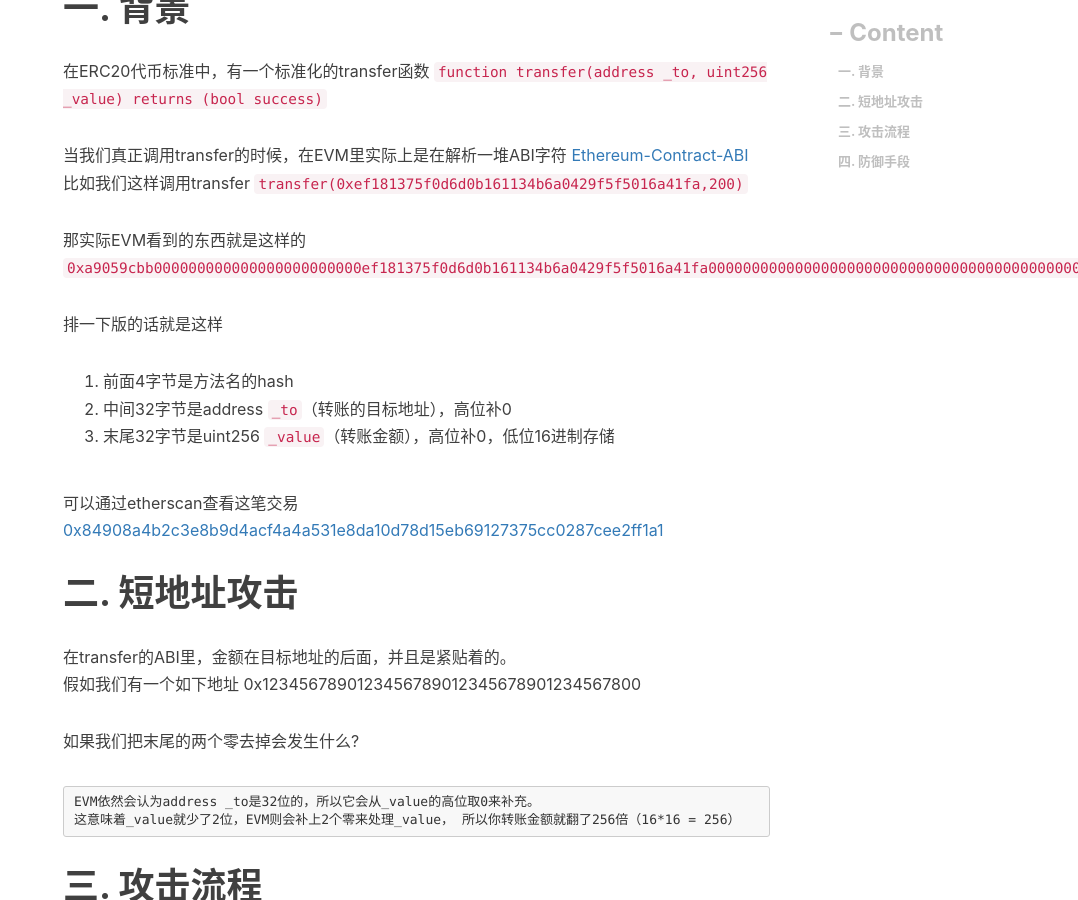
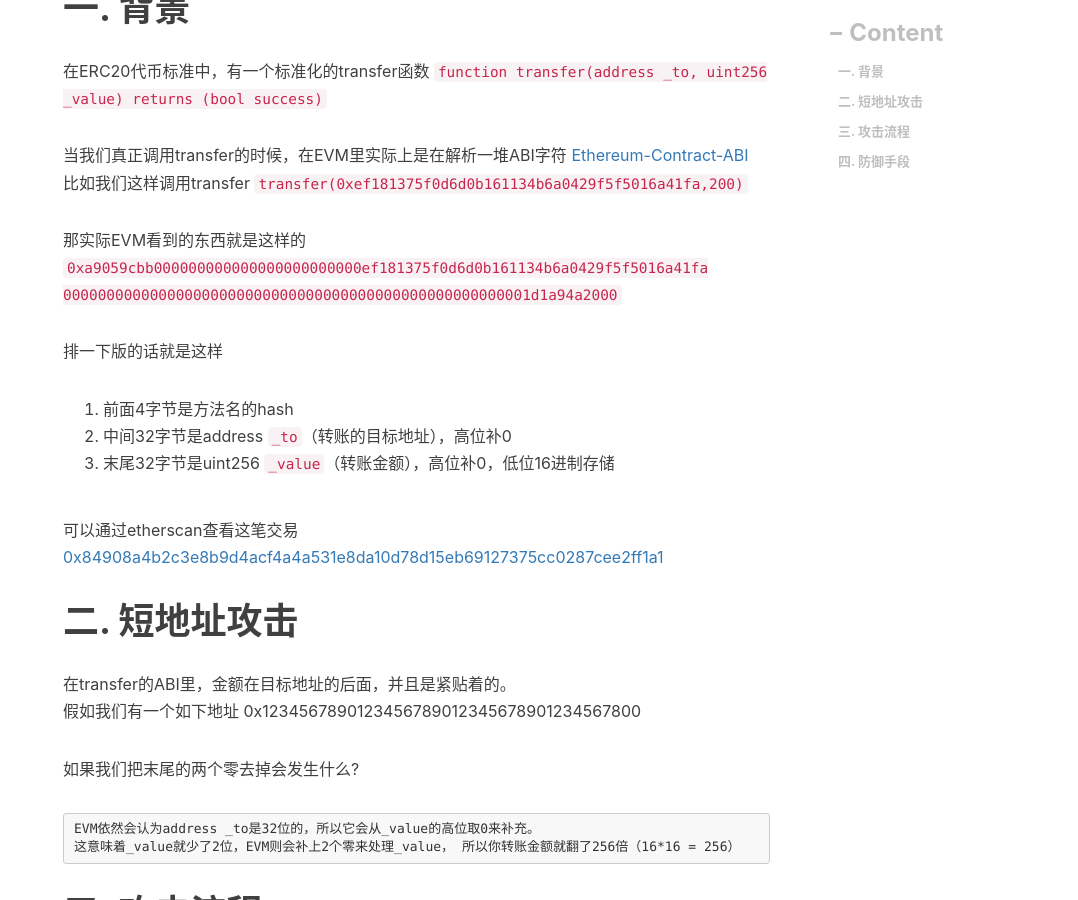
Before and after one commit to engru/chenguolin.github.io, a Jekyll site: the page built from _posts/2018-11-06-【Ethereum-2】短地址攻击.md, in a window 1280 px wide and 900 px high, scrolled down 518 px. Shown: the whole window, without its empty margins (202-1280 px from the left). Built offline with Jekyll 4.4.1, drawn with Linux system fonts in a browser that asks for light colours; nearby versions of some CDN libraries; comment, search, counter and statistics services are not loaded.

Commit message:
Update 2018-11-06-【Ethereum-2】短地址攻击.md

```diff
--- a/_posts/2018-11-06-【Ethereum-2】短地址攻击.md
+++ b/_posts/2018-11-06-【Ethereum-2】短地址攻击.md
@@ -12,7 +12,8 @@ tags:          #标签
 当我们真正调用transfer的时候，在EVM里实际上是在解析一堆ABI字符 [Ethereum-Contract-ABI](https://github.com/ethereum/wiki/wiki/Ethereum-Contract-ABI)
 比如我们这样调用transfer `transfer(0xef181375f0d6d0b161134b6a0429f5f5016a41fa,200)`
 
-那实际EVM看到的东西就是这样的 `0xa9059cbb000000000000000000000000ef181375f0d6d0b161134b6a0429f5f5016a41fa000000000000000000000000000000000000000000000000000001d1a94a2000`
+那实际EVM看到的东西就是这样的 `0xa9059cbb000000000000000000000000ef181375f0d6d0b161134b6a0429f5f5016a41fa
+000000000000000000000000000000000000000000000000000001d1a94a2000`
 
 排一下版的话就是这样
 1. 前面4字节是方法名的hash
```
